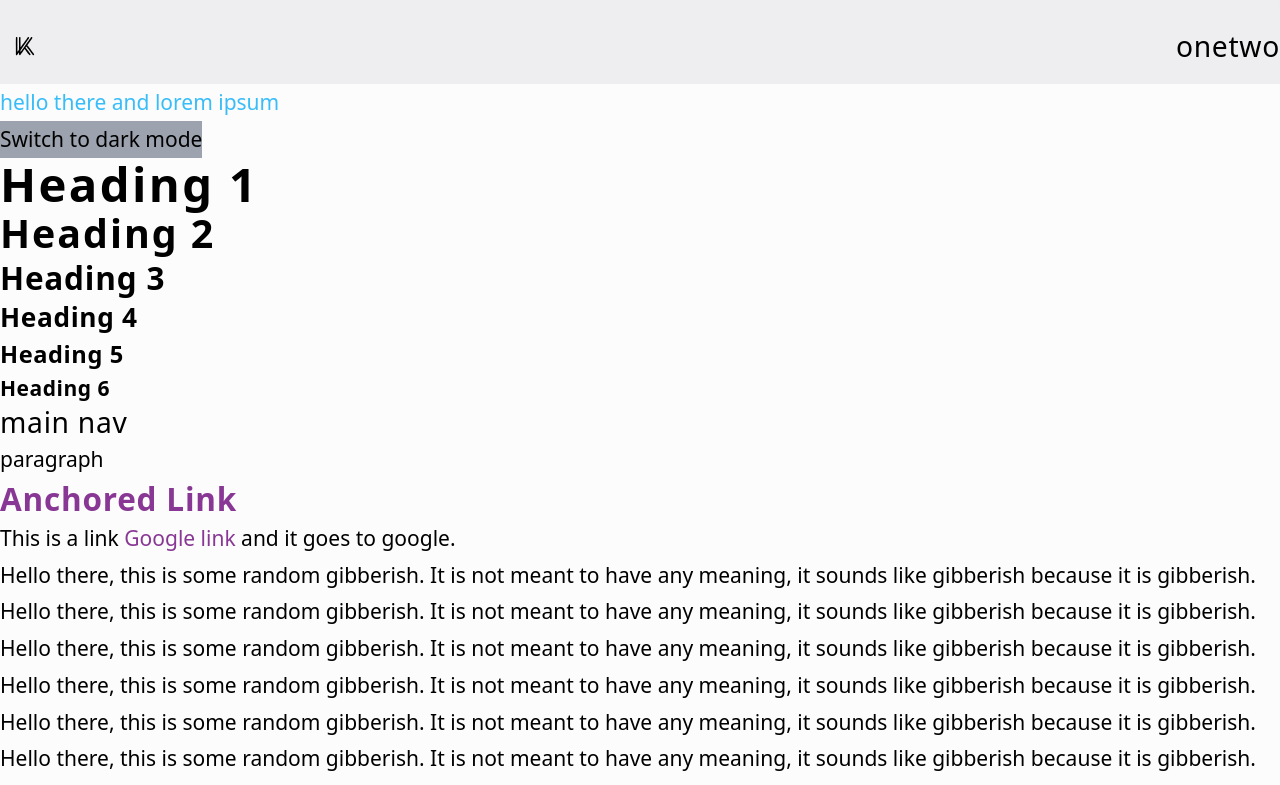
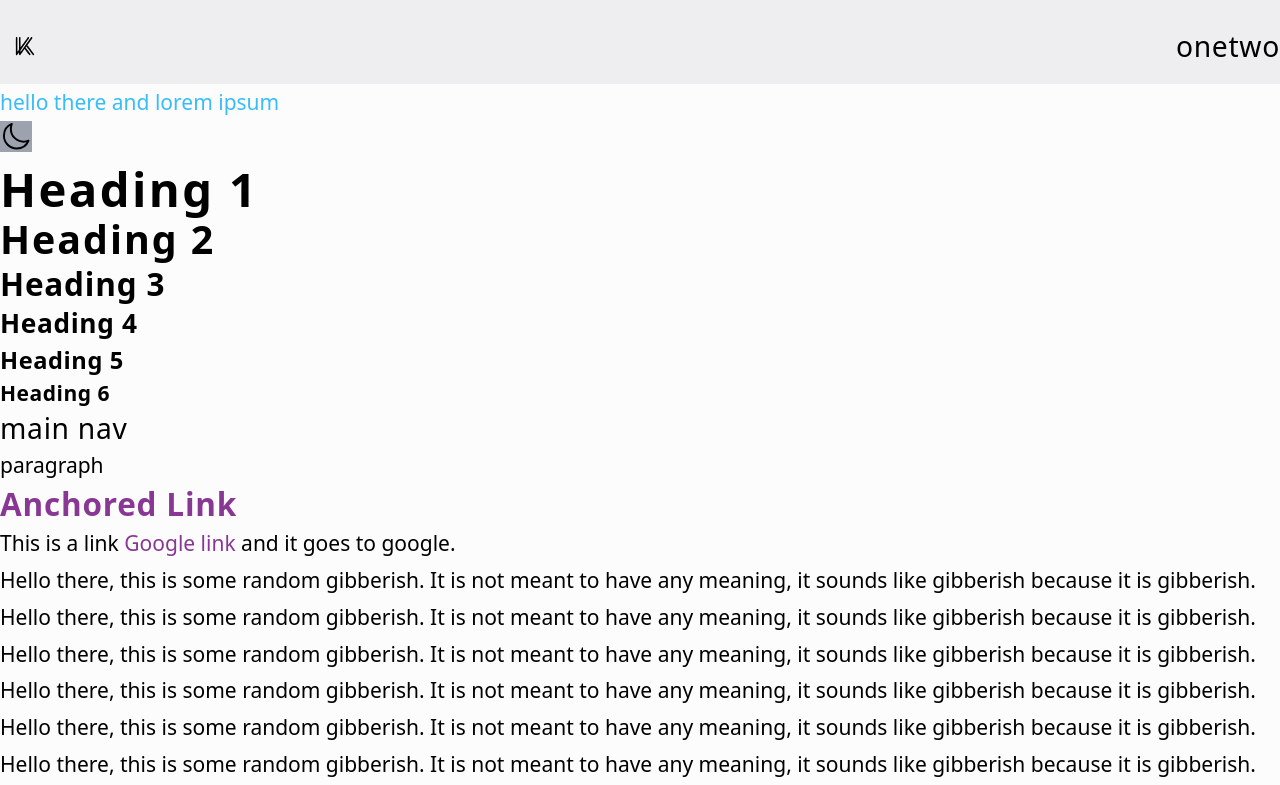
Before and after one commit to khinshankhan/www, a Next.js app: page / in a window 1280 px wide. Shown: the top 785 px of the page. Built offline with nearby package versions, Linux system fonts and the light colour scheme.

Commit message:
fill out theme toggle with icons

```diff
--- a/components/icons.tsx
+++ b/components/icons.tsx
@@ -39,3 +39,41 @@ export function Logo({
     </svg>
   )
 }
+
+export function Moon() {
+  return (
+    <svg
+      xmlns="http://www.w3.org/2000/svg"
+      fill="none"
+      viewBox="0 0 24 24"
+      strokeWidth={1.5}
+      stroke="currentColor"
+      className="h-6 w-6"
+    >
+      <path
+        strokeLinecap="round"
+        strokeLinejoin="round"
+        d="M21.752 15.002A9.718 9.718 0 0118 15.75c-5.385 0-9.75-4.365-9.75-9.75 0-1.33.266-2.597.748-3.752A9.753 9.753 0 003 11.25C3 16.635 7.365 21 12.75 21a9.753 9.753 0 009.002-5.998z"
+      />
+    </svg>
+  )
+}
+
+export function Sun() {
+  return (
+    <svg
+      xmlns="http://www.w3.org/2000/svg"
+      fill="none"
+      viewBox="0 0 24 24"
+      strokeWidth={1.5}
+      stroke="currentColor"
+      className="h-6 w-6"
+    >
+      <path
+        strokeLinecap="round"
+        strokeLinejoin="round"
+        d="M12 3v2.25m6.364.386l-1.591 1.591M21 12h-2.25m-.386 6.364l-1.591-1.591M12 18.75V21m-4.773-4.227l-1.591 1.591M5.25 12H3m4.227-4.773L5.636 5.636M15.75 12a3.75 3.75 0 11-7.5 0 3.75 3.75 0 017.5 0z"
+      />
+    </svg>
+  )
+}
--- a/components/toggles/theme.tsx
+++ b/components/toggles/theme.tsx
@@ -2,6 +2,8 @@
 
 import React, { useEffect, useState } from "react"
 import { useTheme } from "next-themes"
+
+import { Moon, Sun } from "components/icons"
 
 export function ThemeToggle() {
   const [mounted, setMounted] = useState(false)
@@ -13,8 +15,13 @@ export function ThemeToggle() {
 
   const isLight = resolvedTheme === `light`
   const oppositeTheme = isLight ? `dark` : `light`
+  const ColorIcon = isLight ? Moon : Sun
 
   const toggleTheme = () => setTheme(oppositeTheme)
 
-  return <button onClick={toggleTheme}>{`Switch to ${oppositeTheme} mode`}</button>
+  return (
+    <button aria-label={`Switch to ${oppositeTheme} mode`} onClick={toggleTheme}>
+      <ColorIcon />
+    </button>
+  )
 }
```
